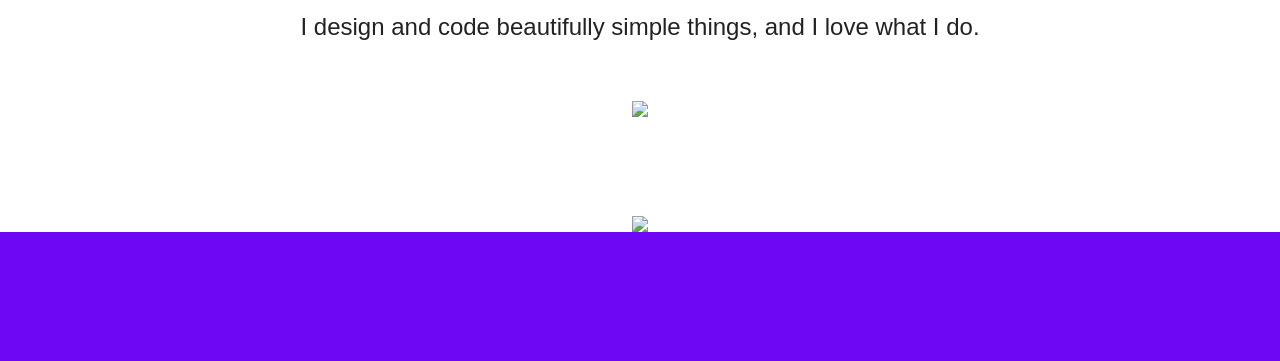
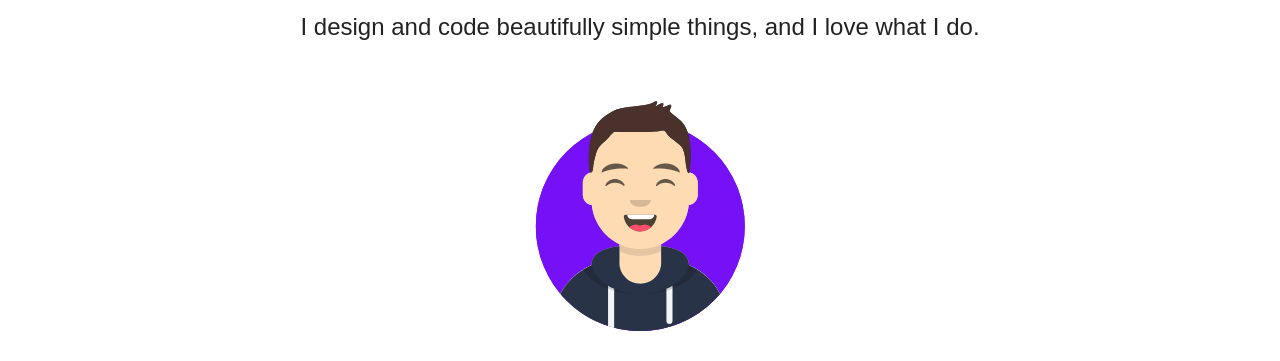
Before and after one commit to NELSONRAJ2002/NelsonSite, a plain HTML site: page index.html in a window 1280 px wide. Shown: the part 318-679 px from the top of the page. Drawn offline with Linux system fonts and the light colour scheme; a web font is replaced by a local one.

Commit message:
Update index.html

```diff
--- a/index.html
+++ b/index.html
@@ -63,13 +63,13 @@
                 <div class="columns is-centered">
                     <div class="column">
                         <h1 class="title is-spaced is-size-1-desktop is-size-2-tablet is-size-3-mobile">Designer, Frontend Developer &amp; Backend Developer</h1>
-                        <h2 class="subtitle is-size-4-tablet">I design and code beautifully simple things, and I love what I do.</h2><img class="avatar" src="img/mf-avatar.svg">
+                        <h2 class="subtitle is-size-4-tablet">I design and code beautifully simple things, and I love what I do.</h2><img class="avatar" src="mf-avatar.svg">
                     </div>
                 </div>
             </div>
         </div>
         <div class="hero-foot">
-            <div class="container"><img class="is-bottom" src="img/hero-devices.svg"></div>
+            <div class="container"><img class="is-bottom" src="hero-devices.svg"></div>
         </div>
     </section>
     <section class="section is-medium is-primary has-text-centered is-long">
```
